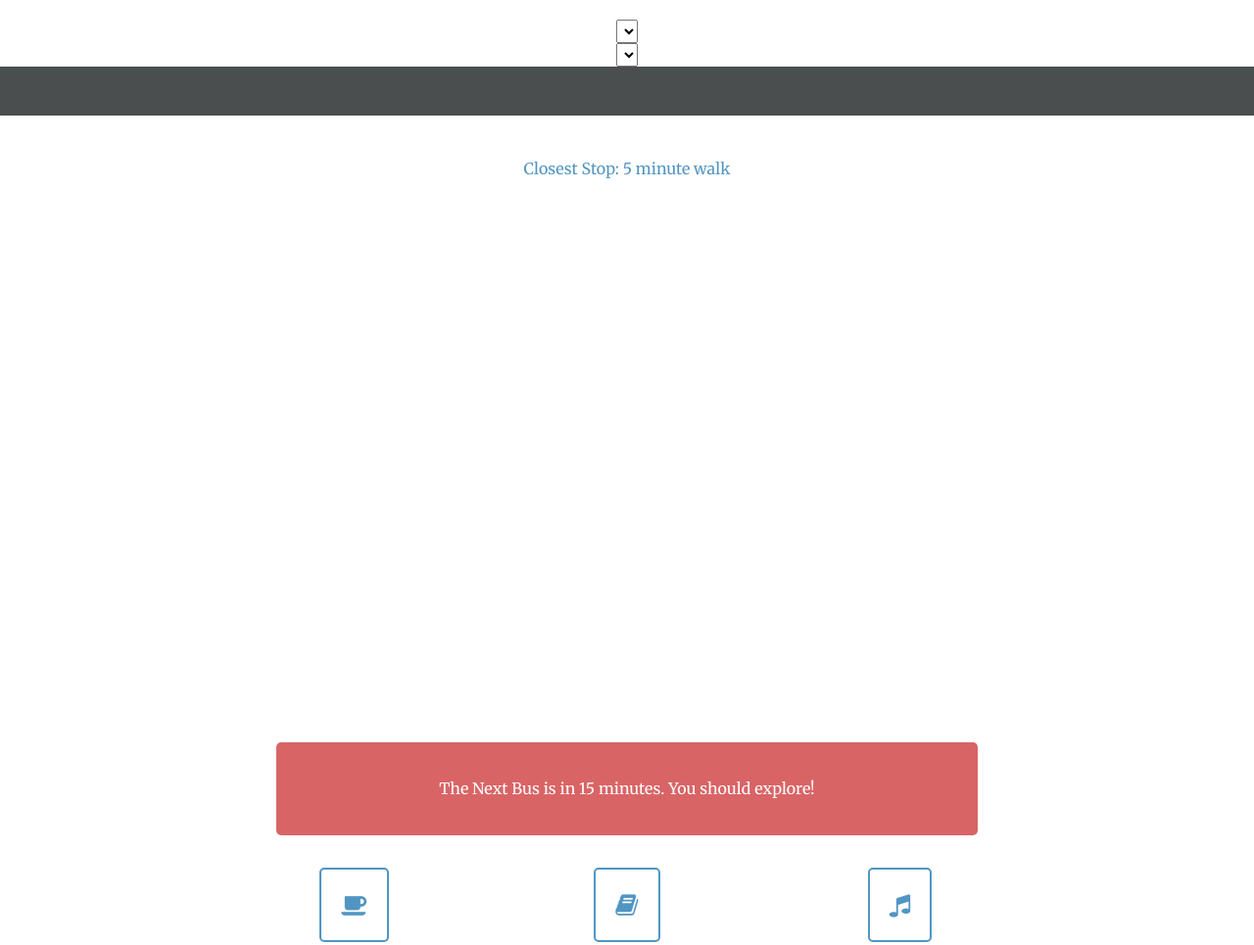
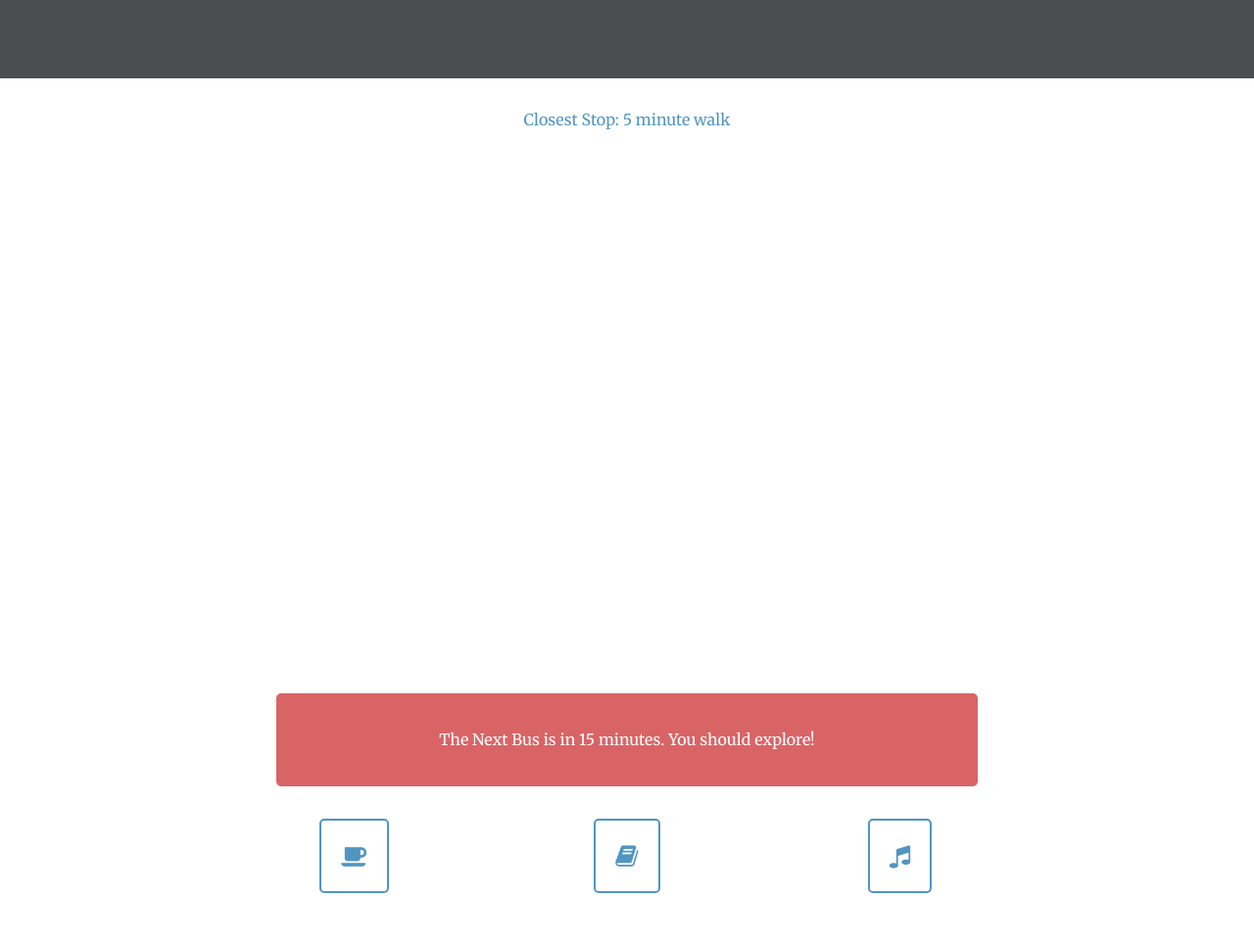
Before and after one commit to abkendal/ttcApp, a website: page index.html in a window 1280 px wide. Shown: the top 965 px of the page at 98% size. Drawn offline with nearby package versions, Linux system fonts and the light colour scheme; some packages are replaced by stand-ins of ours.

Commit message:
some new styles

```diff
--- a/css/style.scss
+++ b/css/style.scss
@@ -35,7 +35,15 @@ body {
 h1, h2, h3 {
 	font-family: 'Archivo Narrow', sans-serif;
 }
-
+.nav{
+	background: $black;
+	position: absolute;
+    left: 0;
+    top: 0;
+    height: 10vh;
+    width: 100%;
+    color: white;
+}
  .outerWrapper {
  	@include outer-container;
  }
@@ -67,9 +75,12 @@ button {
 
 // RESULTS SECTION STYLES
 // ****************************
-.resultsSection {
-	border-top: 50px solid $black;
-}
+
+//commented out by jeanne - adding this as a top border for page
+//instead of section specific.
+// .resultsSection {
+// 	border-top: 50px solid $black;
+// }
 
 .stopDistance {
 	margin: 2% 0;
@@ -105,7 +116,7 @@ footer {
 	position: absolute;
     left: 0;
     bottom: 0;
-    height: 50px;
+    height: 5vh;
     width: 100%;
     font-family: 'Archivo Narrow', sans-serif;
     color: #fff;
--- a/index.html
+++ b/index.html
@@ -7,10 +7,12 @@
 	<link rel="stylesheet" href="https://maxcdn.bootstrapcdn.com/font-awesome/4.4.0/css/font-awesome.min.css">
 	<link rel="stylesheet" href="css/style.css">
 </head>
-<body>
-	<header class="openingScreen">
+<body class= "clearfix">
+	<div class="nav clearfix">
+	</div>
+	<section class="openingScreen">
 		<img src="" alt="" class="logo">
-	</header>
+	</section> <!--changed header to section jeanne -->
 <!-- User Select Stop-->
 	<section class="inputSection">
 		<div class="userInput">
```
Also changed, not shown: css/style.css.
